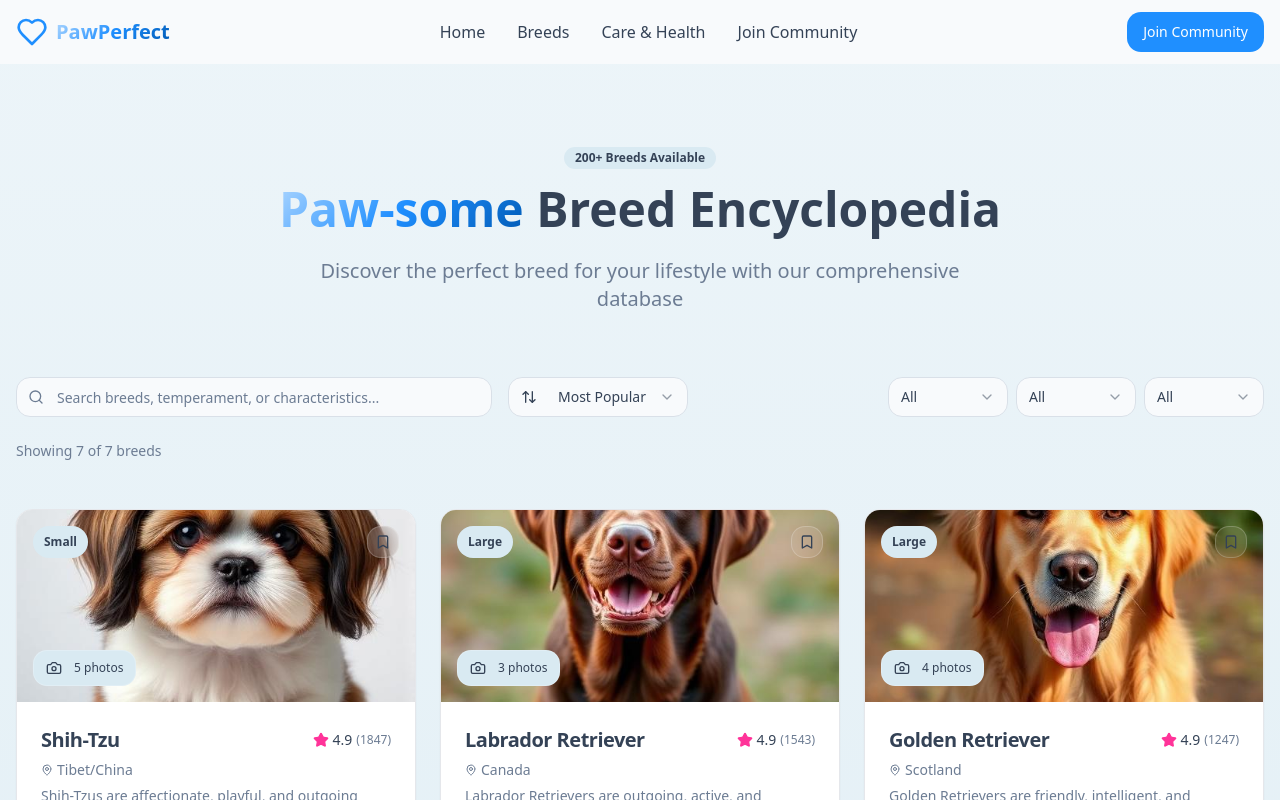
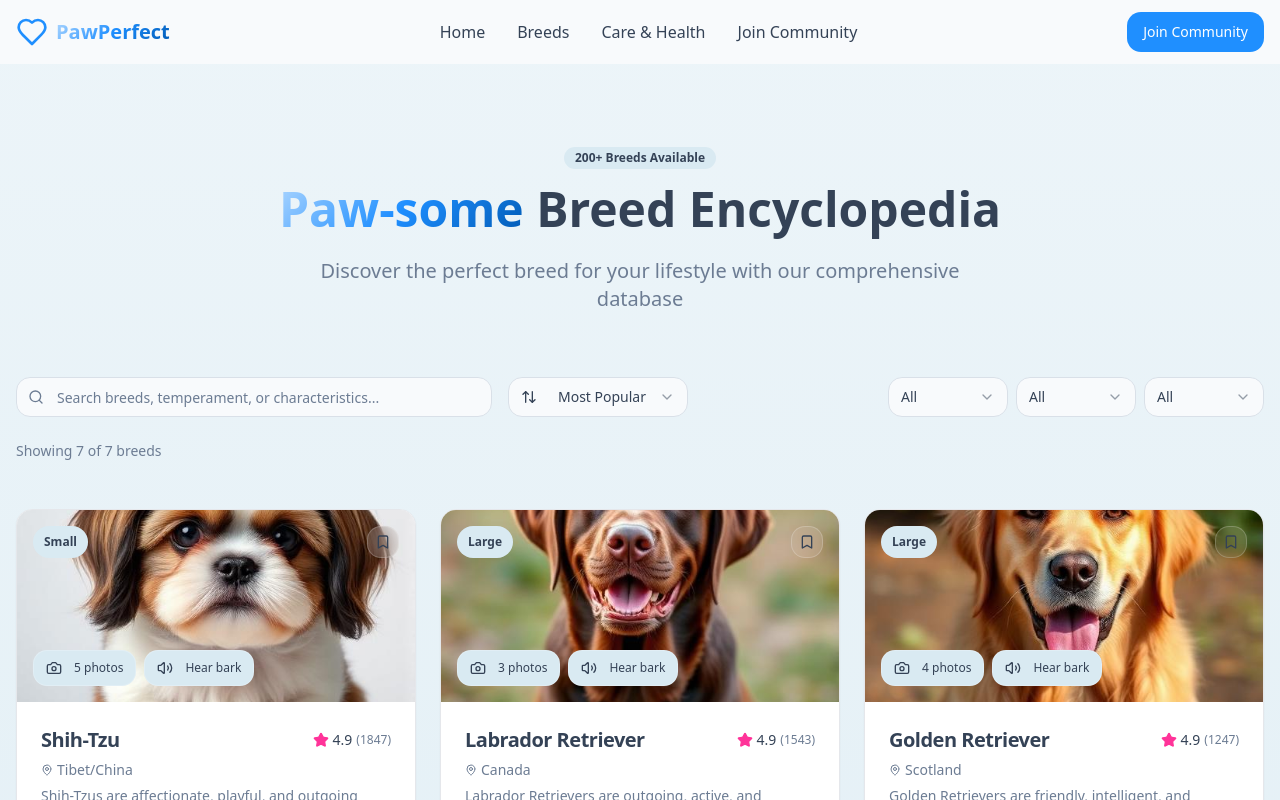
Before and after one commit to domnicsherin15/Love-at-1st.Bark, a React (Vite) app: page /breeds in a window 1280 px wide. Shown: the top 800 px of the page. Built offline with nearby package versions, Linux system fonts and the light colour scheme.

Commit message:
Add dog sounds to breed cards

```diff
--- a/src/components/BreedEncyclopedia.tsx
+++ b/src/components/BreedEncyclopedia.tsx
@@ -1,5 +1,5 @@
-import { useState } from "react";
-import { Search, Filter, Heart, Star, Zap, Home, ArrowUpDown, Grid, Camera, MapPin, Bookmark, BookmarkCheck } from "lucide-react";
+import { useState, useRef } from "react";
+import { Search, Filter, Heart, Star, Zap, Home, ArrowUpDown, Grid, Camera, MapPin, Bookmark, BookmarkCheck, Volume2, VolumeX } from "lucide-react";
 import { Button } from "@/components/ui/button";
 import { Input } from "@/components/ui/input";
 import { Card, CardContent, CardDescription, CardHeader, CardTitle } from "@/components/ui/card";
@@ -33,6 +33,7 @@ const breeds = [
     category: "Small",
     energy: "Medium",
     temperament: "Affectionate, Playful, Outgoing",
+    barkSound: "https://assets.mixkit.co/active_storage/sfx/2460/2460-preview.mp3",
     image: shihtzu,
     images: [
       shihtzu,
@@ -72,6 +73,7 @@ const breeds = [
     category: "Large",
     energy: "High",
     temperament: "Friendly, Intelligent, Devoted",
+    barkSound: "https://assets.mixkit.co/active_storage/sfx/2459/2459-preview.mp3",
     image: goldenRetriever,
     images: [
       goldenRetriever,
@@ -99,6 +101,7 @@ const breeds = [
     category: "Small",
     energy: "Medium",
     temperament: "Playful, Adaptable, Smart",
+    barkSound: "https://assets.mixkit.co/active_storage/sfx/2461/2461-preview.mp3",
     image: frenchBulldog,
     images: [
       frenchBulldog,
@@ -124,6 +127,7 @@ const breeds = [
     category: "Medium",
     energy: "Very High",
     temperament: "Energetic, Smart, Athletic",
+    barkSound: "https://assets.mixkit.co/active_storage/sfx/2462/2462-preview.mp3",
     image: borderCollie,
     images: [
       borderCollie,
@@ -151,6 +155,7 @@ const breeds = [
     category: "Large",
     energy: "High",
     temperament: "Outgoing, Active, Friendly",
+    barkSound: "https://assets.mixkit.co/active_storage/sfx/2458/2458-preview.mp3",
     image: labradorRetriever,
     images: [
       labradorRetriever,
@@ -176,6 +181,7 @@ const breeds = [
     category: "Small",
     energy: "Medium",
     temperament: "Bold, Curious, Lively",
+    barkSound: "https://assets.mixkit.co/active_storage/sfx/2463/2463-preview.mp3",
     image: pomeranian,
     images: [
       pomeranian,
@@ -200,6 +206,7 @@ const breeds = [
     category: "Large",
     energy: "High",
     temperament: "Confident, Courageous, Smart",
+    barkSound: "https://assets.mixkit.co/active_storage/sfx/2457/2457-preview.mp3",
     image: germanShepherd,
     images: [
       germanShepherd,
@@ -246,6 +253,8 @@ const BreedEncyclopedia = () => {
   const [favorites, setFavorites] = useState<number[]>([]);
   const [selectedBreed, setSelectedBreed] = useState<typeof breeds[0] | null>(null);
   const [showGallery, setShowGallery] = useState(false);
+  const [playingSound, setPlayingSound] = useState<number | null>(null);
+  const audioRef = useRef<HTMLAudioElement | null>(null);
 
   const filteredBreeds = breeds
     .filter(breed => {
@@ -306,6 +315,31 @@ const BreedEncyclopedia = () => {
       case "High": return "text-primary";
       case "Very High": return "text-primary-dark";
       default: return "text-muted-foreground";
+    }
+  };
+
+  const playBarkSound = (breed: typeof breeds[0]) => {
+    if (playingSound === breed.id) {
+      // Stop playing
+      if (audioRef.current) {
+        audioRef.current.pause();
+        audioRef.current.currentTime = 0;
+      }
+      setPlayingSound(null);
+    } else {
+      // Play new sound
+      if (audioRef.current) {
+        audioRef.current.pause();
+      }
+      const audio = new Audio(breed.barkSound);
+      audio.volume = 0.5;
+      audio.play();
+      audioRef.current = audio;
+      setPlayingSound(breed.id);
+
+      audio.onended = () => {
+        setPlayingSound(null);
+      };
     }
   };
 
@@ -422,7 +456,7 @@ const BreedEncyclopedia = () => {
                     )}
                   </Button>
                 </div>
-                <div className="absolute bottom-4 left-4">
+                <div className="absolute bottom-4 left-4 flex gap-2">
                   <Button
                     variant="secondary"
                     size="sm"
@@ -431,6 +465,19 @@ const BreedEncyclopedia = () => {
                   >
                     <Camera className="h-3 w-3 mr-1" />
                     {breed.images.length} photos
+                  </Button>
+                  <Button
+                    variant="secondary"
+                    size="sm"
+                    className="glass text-xs btn-glow"
+                    onClick={() => playBarkSound(breed)}
+                  >
+                    {playingSound === breed.id ? (
+                      <VolumeX className="h-3 w-3 mr-1 animate-pulse" />
+                    ) : (
+                      <Volume2 className="h-3 w-3 mr-1" />
+                    )}
+                    Hear bark
                   </Button>
                 </div>
               </div>
```
